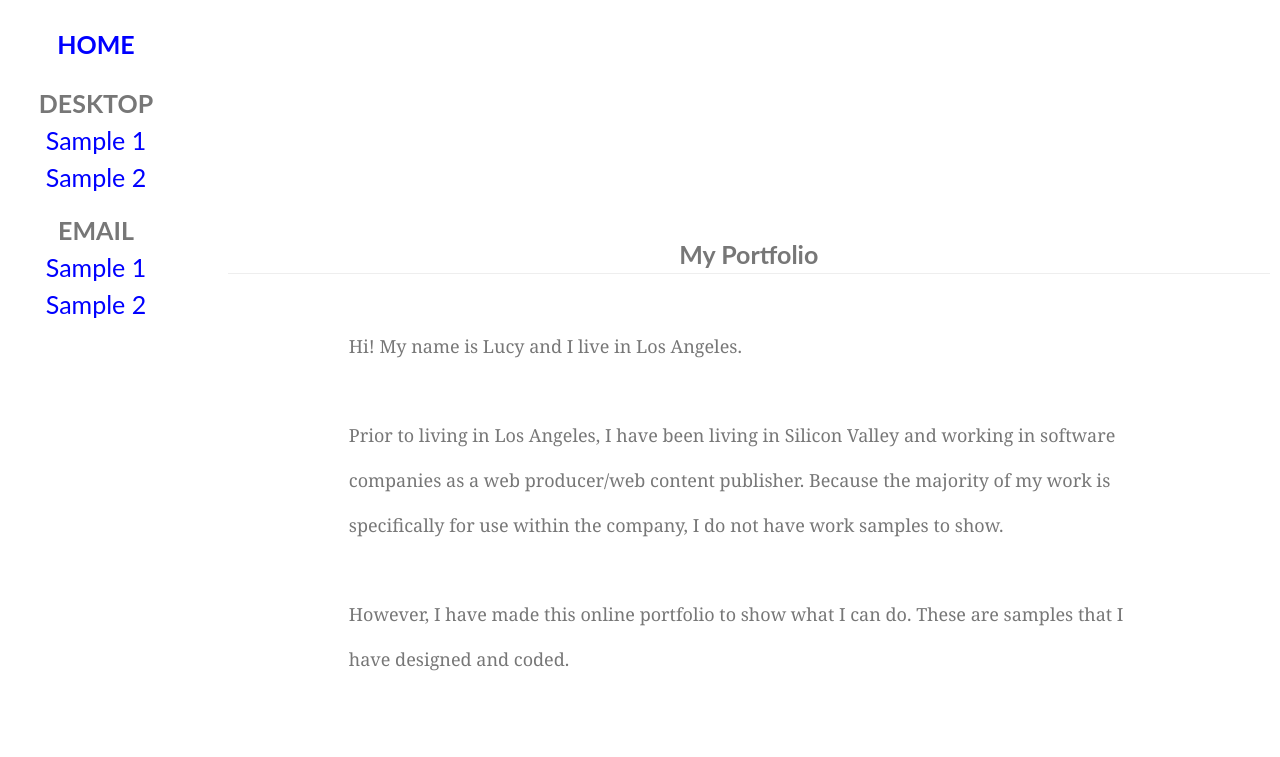
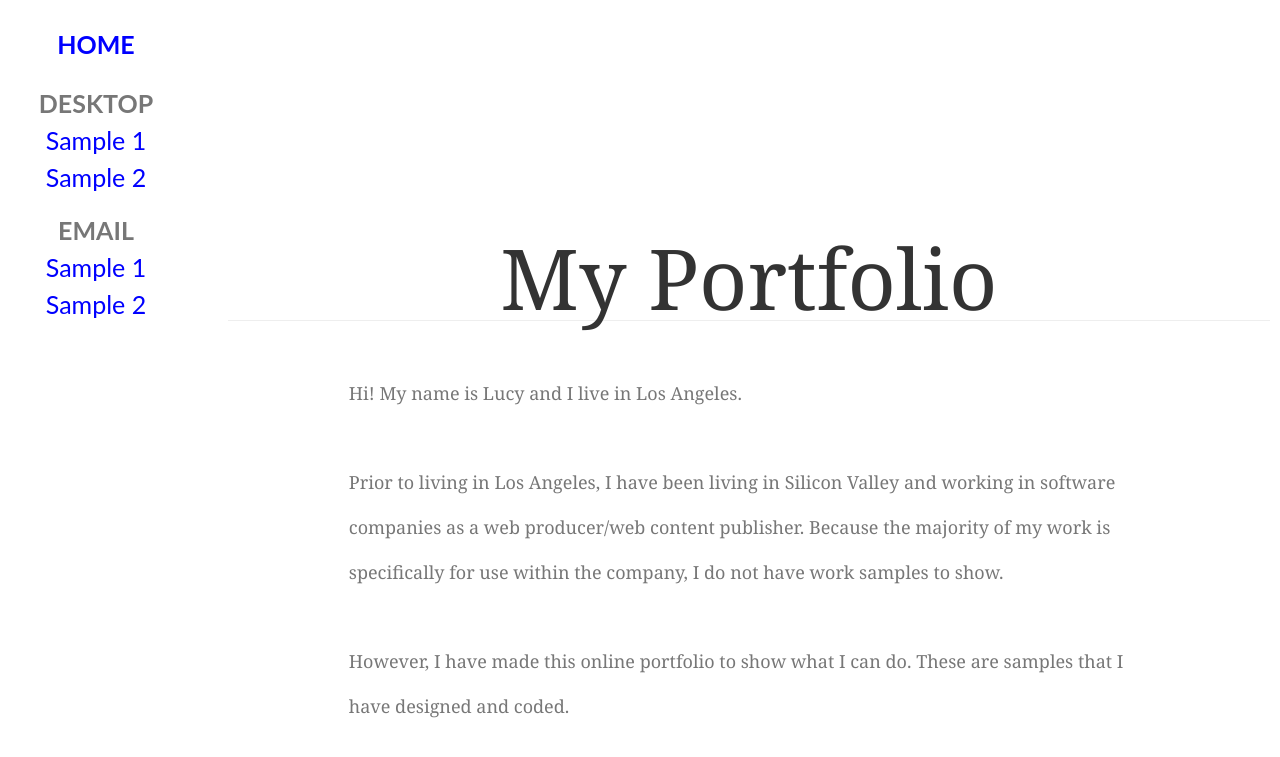
Before and after one commit to nuumu/nuumu.github.io, a Jekyll site: the page built from index.html, in a window 1280 px wide. Shown: the top 757 px of the page. Built offline with Jekyll 4.4.1, drawn with Linux system fonts in a browser that asks for light colours.

Commit message:
Update index.html

```diff
--- a/index.html
+++ b/index.html
@@ -7,7 +7,7 @@ if( screen.width <= 480 ) {
     location.href = '/m-index.html';
 }
 </script>
-<div class="h1"><h1>My Portfolio</h1></div>
+<div class="h1">My Portfolio</div>
 
 <section class="contentbox">
 <p class="serif">Hi! My name is Lucy and I live in Los Angeles.</p><br />
```
